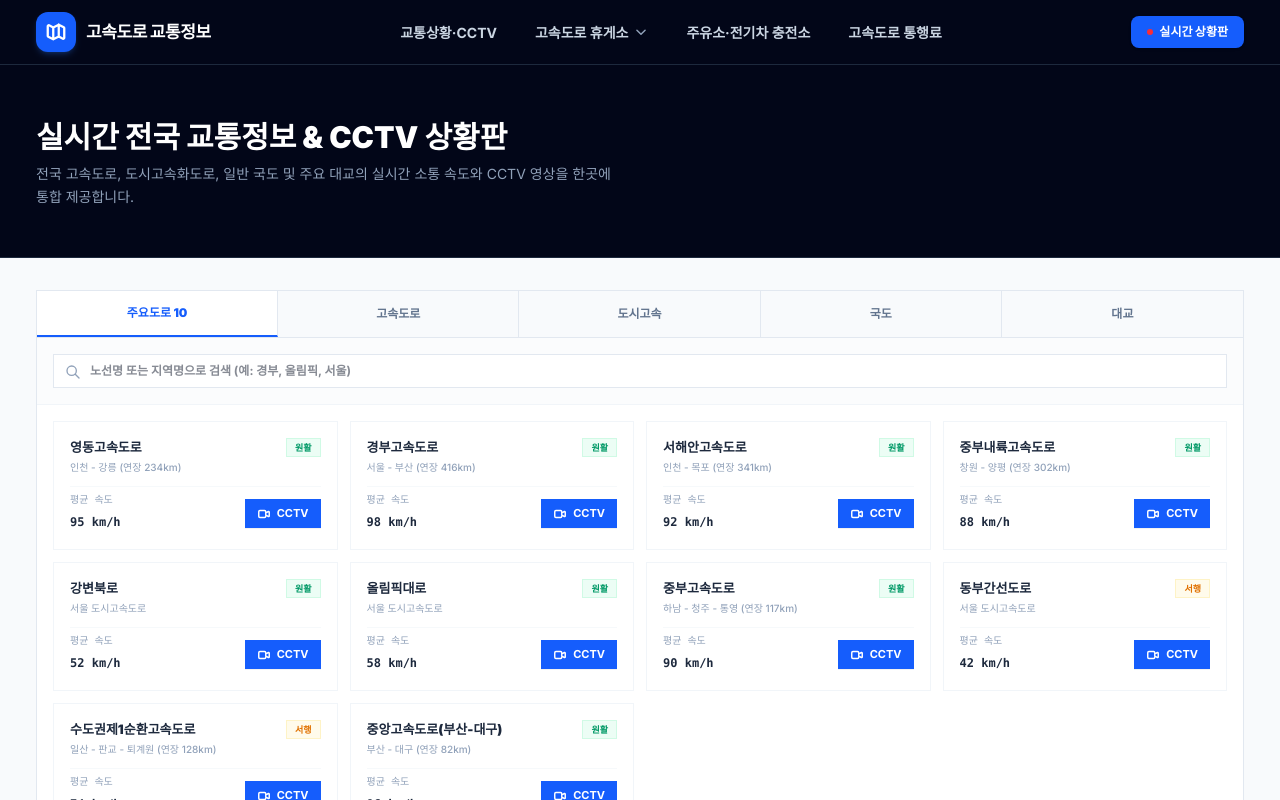
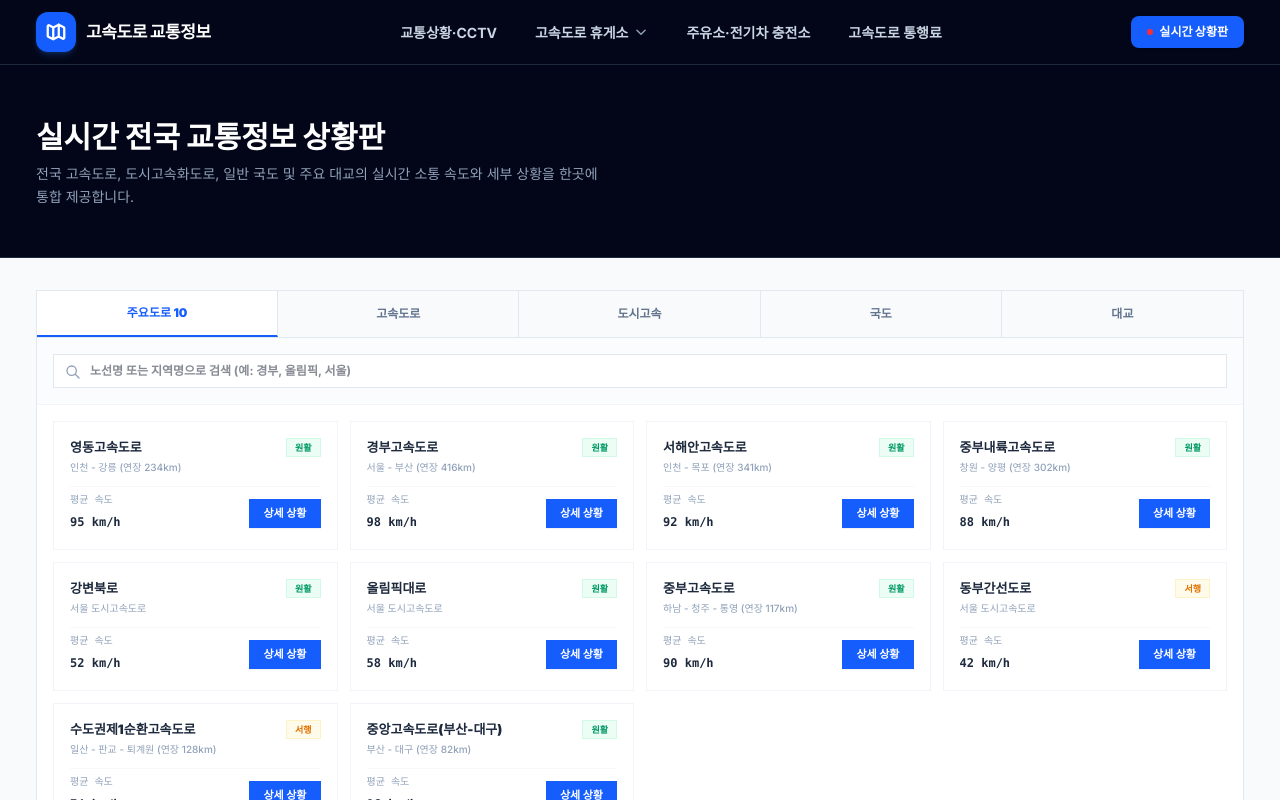
Before and after one commit to fnqlrtm123-code/highway-live, a Next.js app: page /traffic in a window 1280 px wide. Shown: the top 800 px of the page. Built offline with nearby package versions, Linux system fonts and the light colour scheme.

Commit message:
feat: completely remove CCTV streaming panel, setSelectedCctv state, and replace CCTV button with detailed road status link button on traffic hub

```diff
--- a/src/app/traffic/page.tsx
+++ b/src/app/traffic/page.tsx
@@ -235,14 +235,6 @@ export default function TrafficPage() {
   const [activeTab, setActiveTab] = useState<MainTab>('major');
   const [searchTerm, setSearchTerm] = useState('');
 
-  // 활성화된 CCTV 플레이어
-  const [selectedCctv, setSelectedCctv] = useState<{
-    id: string;
-    x: number;
-    y: number;
-    name: string;
-  } | null>(null);
-
   // 실시간 속도 상태 계산 (원활 / 서행 / 정체)
   const getStatus = (speed: number, type: string) => {
     const limit = (type === 'urban' || type === 'bridge') ? 50 : 80;
@@ -397,9 +389,9 @@ export default function TrafficPage() {
       {/* 1. 상단 허브 타이틀 */}
       <section className="bg-slate-950 text-white py-12 border-b border-slate-800">
         <div className="mx-auto max-w-[1240px] px-4">
-          <h1 className="text-2xl md:text-3xl font-black mt-1.5">실시간 전국 교통정보 & CCTV 상황판</h1>
+          <h1 className="text-2xl md:text-3xl font-black mt-1.5">실시간 전국 교통정보 상황판</h1>
           <p className="text-xs md:text-sm text-slate-400 mt-2 max-w-xl leading-relaxed">
-            전국 고속도로, 도시고속화도로, 일반 국도 및 주요 대교의 실시간 소통 속도와 CCTV 영상을 한곳에 통합 제공합니다.
+            전국 고속도로, 도시고속화도로, 일반 국도 및 주요 대교의 실시간 소통 속도와 세부 상황을 한곳에 통합 제공합니다.
           </p>
         </div>
       </section>
@@ -411,39 +403,39 @@ export default function TrafficPage() {
 
       {/* 3. 허브 위젯 메인 프레임 */}
       <section className="max-w-[1240px] mx-auto px-4 mt-8">
-        <div className={`grid grid-cols-1 gap-8 items-start ${selectedCctv ? 'lg:grid-cols-12' : 'grid-cols-1'}`}>
+        <div className="grid grid-cols-1 gap-8 items-start">
 
-          {/* 좌측: 카테고리 탭 및 도로 리스트 */}
-          <div className={`${selectedCctv ? 'lg:col-span-7' : 'w-full'} bg-white border border-slate-200 overflow-hidden flex flex-col min-h-[650px]`}>
+          {/* 카테고리 탭 및 도로 리스트 */}
+          <div className="w-full bg-white border border-slate-200 overflow-hidden flex flex-col min-h-[650px]">
 
             {/* 카테고리 탭 */}
             <div className="grid grid-cols-5 border-b border-slate-200 bg-slate-50">
               <button
-                onClick={() => { setActiveTab('major'); setSelectedCctv(null); setSearchTerm(''); }}
+                onClick={() => { setActiveTab('major'); setSearchTerm(''); }}
                 className={`py-3.5 text-xs font-black border-r border-slate-200 transition-colors ${activeTab === 'major' ? 'bg-white text-blue-600 border-b-2 border-b-blue-600' : 'text-slate-500 hover:text-slate-800'}`}
               >
                 주요도로 10
               </button>
               <button
-                onClick={() => { setActiveTab('highway'); setSelectedCctv(null); setSearchTerm(''); }}
+                onClick={() => { setActiveTab('highway'); setSearchTerm(''); }}
                 className={`py-3.5 text-xs font-black border-r border-slate-200 transition-colors ${activeTab === 'highway' ? 'bg-white text-blue-600 border-b-2 border-b-blue-600' : 'text-slate-500 hover:text-slate-800'}`}
               >
                 고속도로
               </button>
               <button
-                onClick={() => { setActiveTab('urban'); setSelectedCctv(null); setSearchTerm(''); }}
+                onClick={() => { setActiveTab('urban'); setSearchTerm(''); }}
                 className={`py-3.5 text-xs font-black border-r border-slate-200 transition-colors ${activeTab === 'urban' ? 'bg-white text-blue-600 border-b-2 border-b-blue-600' : 'text-slate-500 hover:text-slate-800'}`}
               >
                 도시고속
               </button>
               <button
-                onClick={() => { setActiveTab('national'); setSelectedCctv(null); setSearchTerm(''); }}
+                onClick={() => { setActiveTab('national'); setSearchTerm(''); }}
                 className={`py-3.5 text-xs font-black border-r border-slate-200 transition-colors ${activeTab === 'national' ? 'bg-white text-blue-600 border-b-2 border-b-blue-600' : 'text-slate-500 hover:text-slate-800'}`}
               >
                 국도
               </button>
               <button
-                onClick={() => { setActiveTab('bridge'); setSelectedCctv(null); setSearchTerm(''); }}
+                onClick={() => { setActiveTab('bridge'); setSearchTerm(''); }}
                 className={`py-3.5 text-xs font-black transition-colors ${activeTab === 'bridge' ? 'bg-white text-blue-600 border-b-2 border-b-blue-600' : 'text-slate-500 hover:text-slate-800'}`}
               >
                 대교
@@ -476,15 +468,11 @@ export default function TrafficPage() {
 
             {/* 소통 리스트 */}
             <div className="p-4 flex-grow overflow-y-auto max-h-[550px]">
-              <div className={`grid grid-cols-1 gap-3 ${selectedCctv ? 'md:grid-cols-2' : 'md:grid-cols-2 lg:grid-cols-3 xl:grid-cols-4'}`}>
+              <div className="grid grid-cols-1 gap-3 md:grid-cols-2 lg:grid-cols-3 xl:grid-cols-4">
                 {currentRoadsList.map((road, idx) => (
                   <div
                     key={idx}
-                    className={`p-4 border flex flex-col justify-between gap-3 transition-all ${
-                      selectedCctv?.name === road.name
-                        ? 'bg-blue-50/60 border-blue-400 shadow-sm'
-                        : 'bg-white border-slate-100 hover:border-slate-350 hover:shadow-xs'
-                    }`}
+                    className="p-4 border flex flex-col justify-between gap-3 bg-white border-slate-100 hover:border-slate-350 hover:shadow-xs transition-all"
                   >
                     <div className="flex justify-between items-start gap-2">
                       <div className="space-y-1 min-w-0">
@@ -506,20 +494,12 @@ export default function TrafficPage() {
                         <span className="text-[10px] text-slate-400 block leading-none mb-1">평균 속도</span>
                         <span className="text-xs font-black text-slate-800">{road.baseSpeed} km/h</span>
                       </div>
-                      <button
-                        onClick={() => setSelectedCctv({
-                          id: road.cctvId || 'cctv-gb-01',
-                          x: road.x || 127.0275,
-                          y: road.y || 37.5216,
-                          name: road.name
-                        })}
-                        className="bg-blue-600 hover:bg-blue-700 text-white font-bold text-[11px] px-3 py-1.5 transition-colors flex items-center gap-1.5 shadow-2xs"
+                      <a
+                        href={`/traffic/${road.slug}`}
+                        className="bg-blue-600 hover:bg-blue-700 text-white font-bold text-[11px] px-3.5 py-1.5 transition-colors shadow-2xs"
                       >
-                        <svg className="w-3.5 h-3.5" fill="none" viewBox="0 0 24 24" stroke="currentColor">
-                          <path strokeLinecap="round" strokeLinejoin="round" strokeWidth="2.5" d="M15 10l4.553-2.276A1 1 0 0121 8.618v6.764a1 1 0 01-1.447.894L15 14M5 18h8a2 2 0 002-2V8a2 2 0 00-2-2H5a2 2 0 00-2 2v8a2 2 0 002 2z" />
-                        </svg>
-                        CCTV
-                      </button>
+                        상세 상황
+                      </a>
                     </div>
                   </div>
                 ))}
@@ -529,25 +509,6 @@ export default function TrafficPage() {
               )}
             </div>
           </div>
-
-          {/* 우측: 선택된 CCTV 재생 화면 */}
-          {selectedCctv && (
-            <div className="lg:col-span-5 bg-slate-900 text-white overflow-hidden border border-slate-800 shadow-md">
-              <div className="p-4 border-b border-slate-800 flex justify-between items-center bg-slate-950">
-                <div className="flex items-center gap-2">
-                  <span className="w-2 h-2 rounded-full bg-red-500 animate-ping"></span>
-                  <span className="text-xs font-black text-white">CCTV 모니터링: {selectedCctv.name}</span>
-                </div>
-                <button onClick={() => setSelectedCctv(null)} className="text-slate-400 hover:text-white text-xs">&times; 닫기</button>
-              </div>
-              <CctvPlayer
-                cctvId={selectedCctv.id}
-                x={selectedCctv.x}
-                y={selectedCctv.y}
-                cctvName={selectedCctv.name}
-              />
-            </div>
-          )}
         </div>
       </section>
 
```
